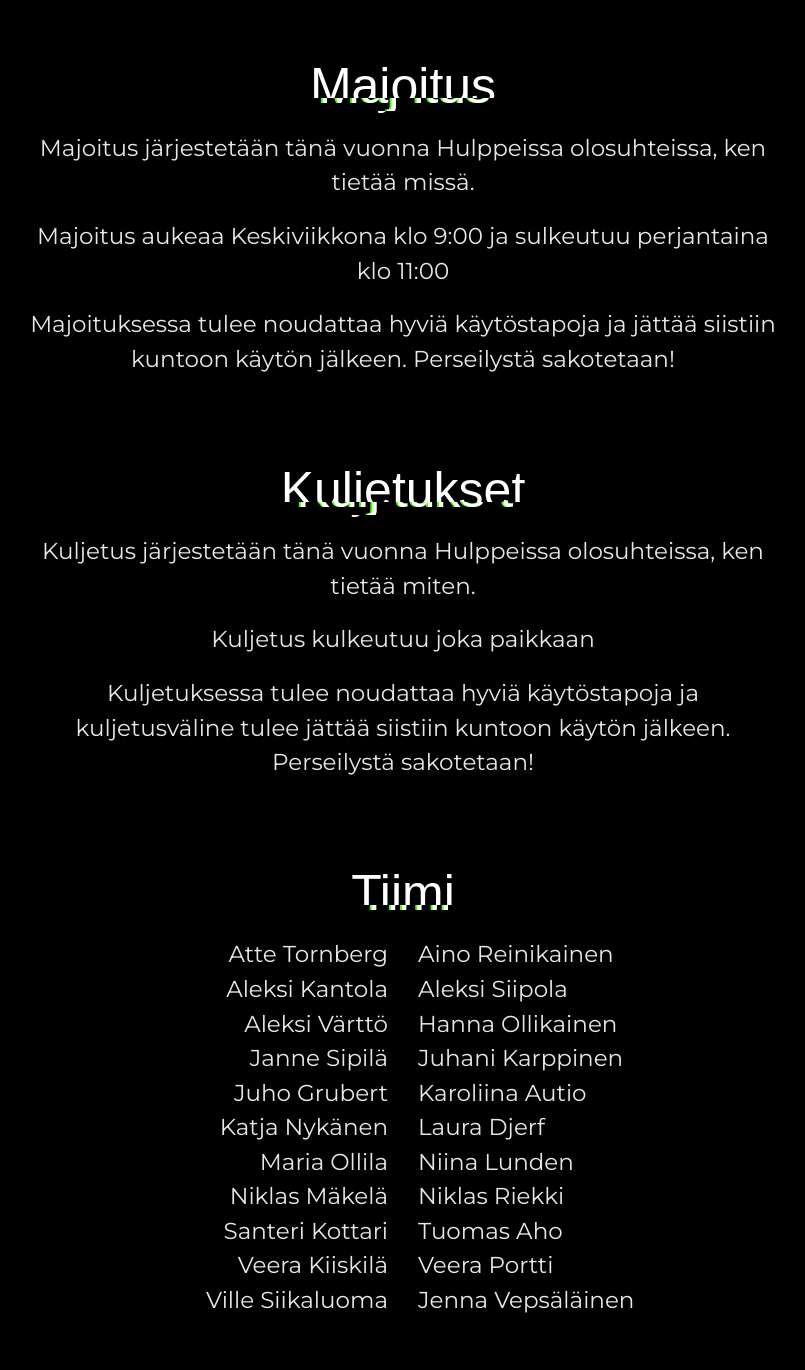
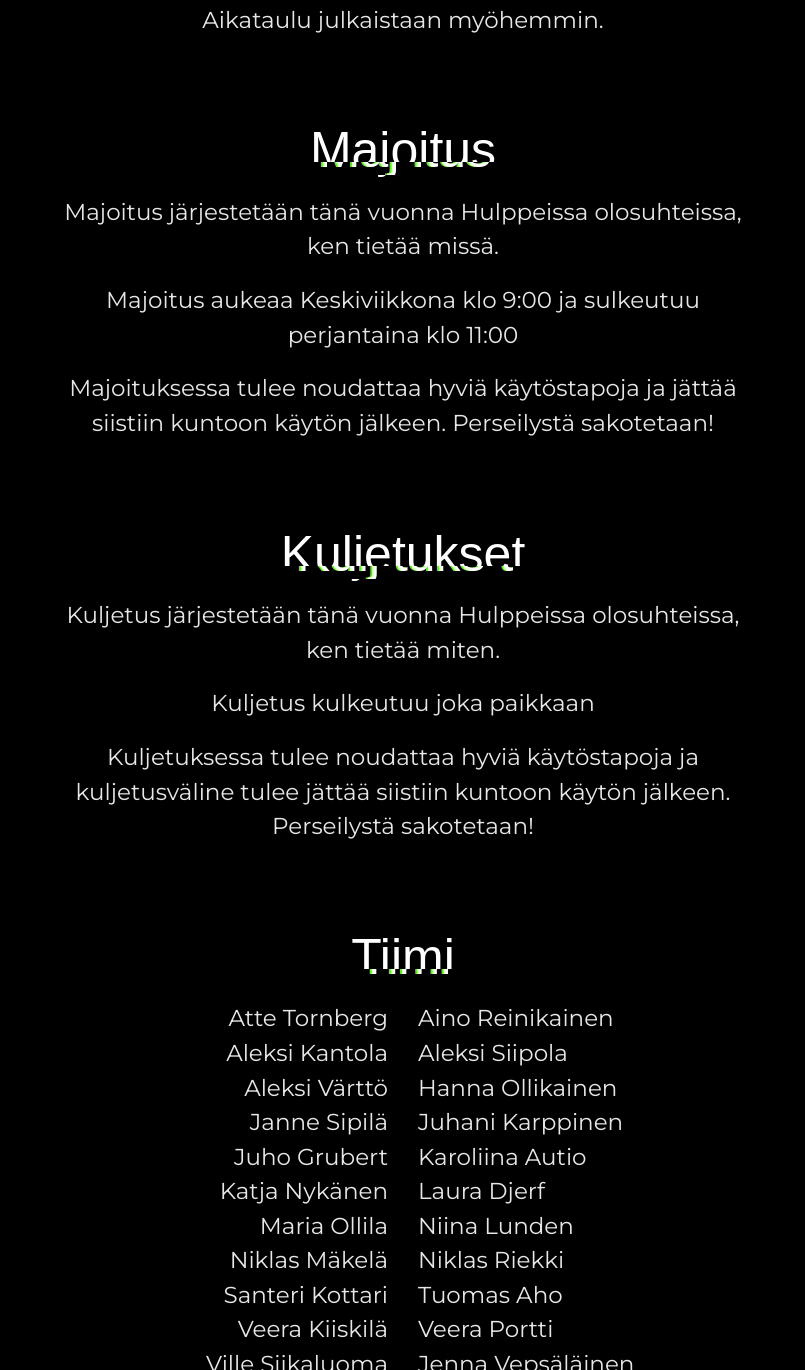
Before and after one commit to blankory/atk-ytp.wtf, a plain HTML site: page index.html in a window 1280 px wide. Shown: the part 1430-2800 px from the top of the page, without its empty margins (237-1042 px from the left). Drawn offline with nearby package versions, Linux system fonts and the light colour scheme; a web font is replaced by a local one.

Commit message:
tunking with column width

```diff
--- a/css/main.css
+++ b/css/main.css
@@ -123,7 +123,8 @@ ul {
 
 
 .container {
-	padding: 32px 0 32px 0;
+	padding-top: 32px;
+	padding-bottom: 32px;
 	text-align: center;
 }
 
--- a/index.html
+++ b/index.html
@@ -15,7 +15,6 @@
 
 <body>
 	<div class="text-center p-0 w-100">
-
 		<div class="topnav w-100">
 				<ul class="d-flex justify-content-center mb-0  flex-wrap">
 				<li><a class="nav-item"  href="#info">Mikä ATK-YTP?</a></li>
@@ -29,7 +28,7 @@
 
 		<div class="text-center mb-6" >
 			<img id="logo" src="logo/Logo_ver2_Dark_PNG.png" alt="ATK-YTP 2020">
-			<h3 class="mt-3" style="color: white" id="countdown"> Ookkonää turust?</h3>
+			<h3 class="mt-3" style="color: white" id="countdown">Ookkonää Turust?</h3>
 		</div>
 
 	</div>
@@ -39,7 +38,7 @@
 		<div class="glitch-wrapper text-center">
 			<h1 class="glitch" data-text="Mika ATK YTP?">Mikä ATK-YTP?</h1>
 		</div>
-			<div class="col-sm-7 mx-auto" id="info">
+		<div class="col-md-7 col-9 mx-auto container" id="info">
 			<p>ATK-yhteistoimintapäivät, tai ATK-YTP, on Tietotekniikan opiskelijoiden liiton eli TiTOLin kaksipäiväinen seminaaritapahtuma, joka kerää vuosittain yhteen seitsemästä yliopistokaupungista IT-alan opiskelijoita ympäri Suomea. Tapahtuman järjestäjänä toimii isäntäkaupungin ICT-ainejärjestö, joka tänä vuonna on Oulun tietojenkäsittelytieteiden kilta Blanko ry. Tapahtuman ajankohta on 21.-23.10.2020.</p>
 			<p>Yhteistoimintapäivät tarjoavat alan opiskelijoille ympäri Suomen mahdollisuuden tutustua toisiinsa ja verkostoitua hauskalla tavalla. Tänä vuonna tapahtuman ajankohtana on 21.-23.10.2020. Tapahtuma tulee sisältämään alan ammattilaisten pitämiä vaikuttavia luentoja, joita tällä kertaa on kymmenen kappaletta. Luennot pidetään Oulun yliopistolla lokakuun 21. ja 22. päivä.</p>
 		</div>
@@ -202,7 +201,7 @@
 			</div>-->
 		</div>
 	</div>
-	<div class="container col-sm-7 mx-auto" id="accommodation">
+	<div class="container col-md-7 col-9 mx-auto" id="accommodation">
 		<div class="text-center">
 			<div class="glitch-wrapper">
 				<h1 class="glitch" data-text="Maj itus">Majoitus</h1>
@@ -215,7 +214,7 @@
 			</div>
 		</div>
 	</div>
-	<div class="container col-sm-7 mx-auto" id="transportation">
+	<div class="container col-md-7 col-9 mx-auto" id="transportation">
 			<div class="text-center">
 				<div class="glitch-wrapper">
 					<h1 class="glitch" data-text="Kulj tuks t">Kuljetukset</h1>
@@ -229,7 +228,7 @@
 			</div>
 	</div>
 
-	<div class="container col-sm-7 mx-auto" id="team">
+	<div class="container col-md-7 col-9 mx-auto" id="team">
 		<div class="text-center">
 			<div class="glitch-wrapper">
 				<h1 class="glitch" data-text="Timi">Tiimi</h1>
```
Lines whose indentation alone changed are shown as unchanged.
